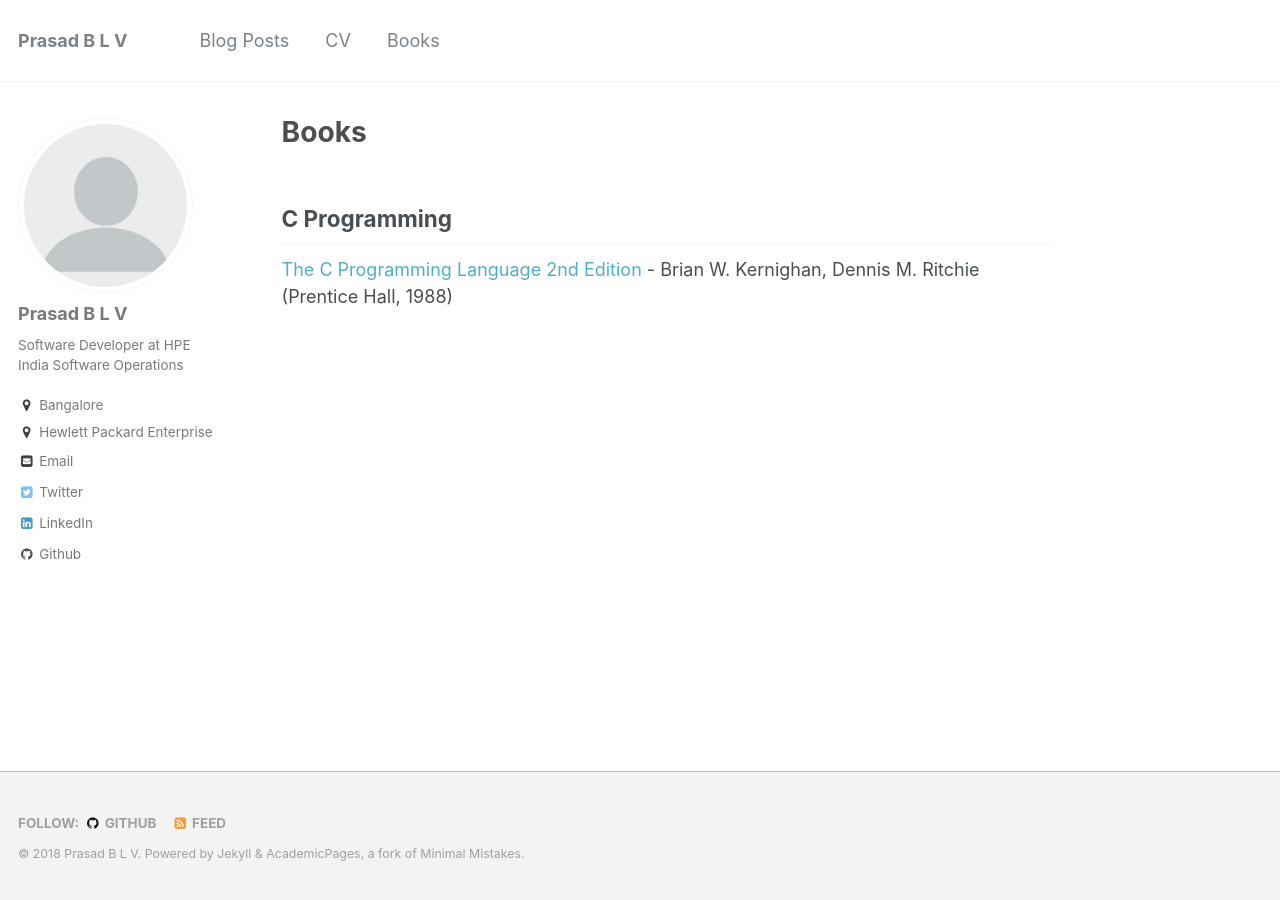
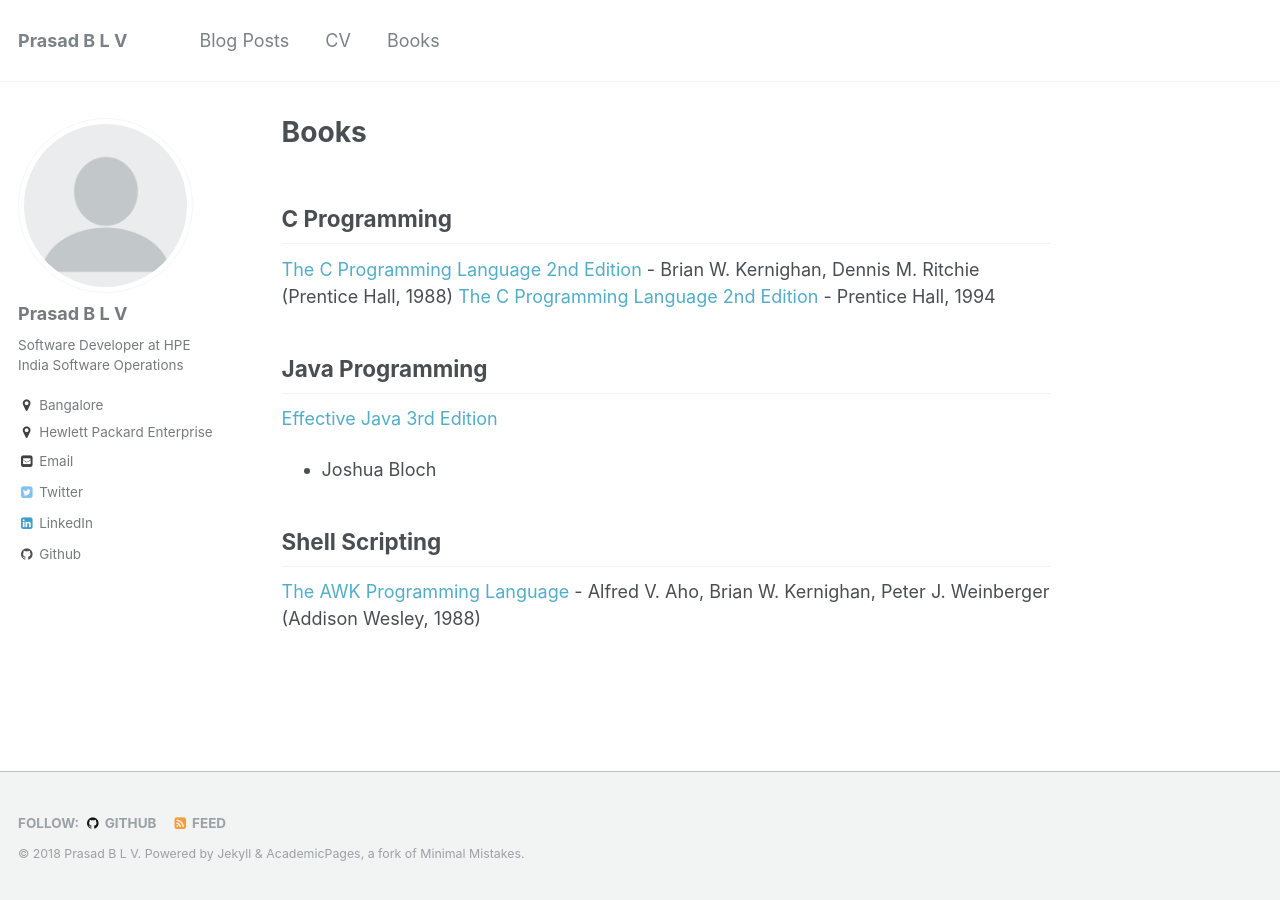
Before and after one commit to prasadblv/pblv, a Jekyll site: the page built from _pages/markdown.md, in a window 1280 px wide. Built offline with Jekyll 4.4.1, drawn with Linux system fonts in a browser that asks for light colours.

Commit message:
Updated Books page

```diff
--- a/_pages/markdown.md
+++ b/_pages/markdown.md
@@ -10,3 +10,14 @@ redirect_from:
 ## C Programming
 
 [The C Programming Language 2nd Edition](http://www.amazon.com/gp/product/0131103628?ie=UTF8&tag=deirdrestraug-20&linkCode=as2&camp=1789&creative=390957&creativeASIN=0131103628)  - Brian W. Kernighan, Dennis M. Ritchie (Prentice Hall, 1988)
+[The C Programming Language 2nd Edition](- Peter van der Linden) - Prentice Hall, 1994
+
+
+## Java Programming
+
+[Effective Java 3rd Edition](https://www.amazon.com/Effective-Java-3rd-Joshua-Bloch/dp/0134685997/ref=sr_1_1?ie=UTF8&qid=1538795051&sr=8-1&keywords=effective+java+3rd+edition&dpID=51IcaSKfPAL&preST=_SX218_BO1,204,203,200_QL40_&dpSrc=srch)
+- Joshua Bloch
+
+## Shell Scripting
+
+[The AWK Programming Language](http://www.amazon.com/gp/product/020107981X?ie=UTF8&tag=deirdrestraug-20&linkCode=as2&camp=1789&creative=390957&creativeASIN=020107981X) - Alfred V. Aho, Brian W. Kernighan, Peter J. Weinberger (Addison Wesley, 1988)
```
